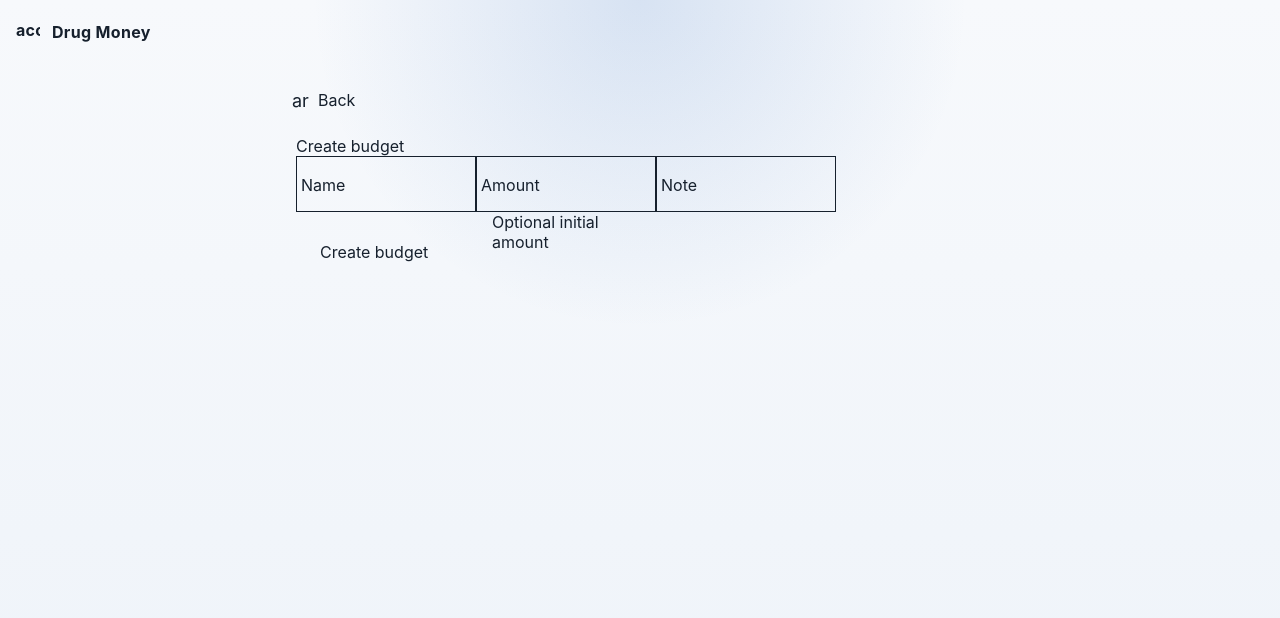
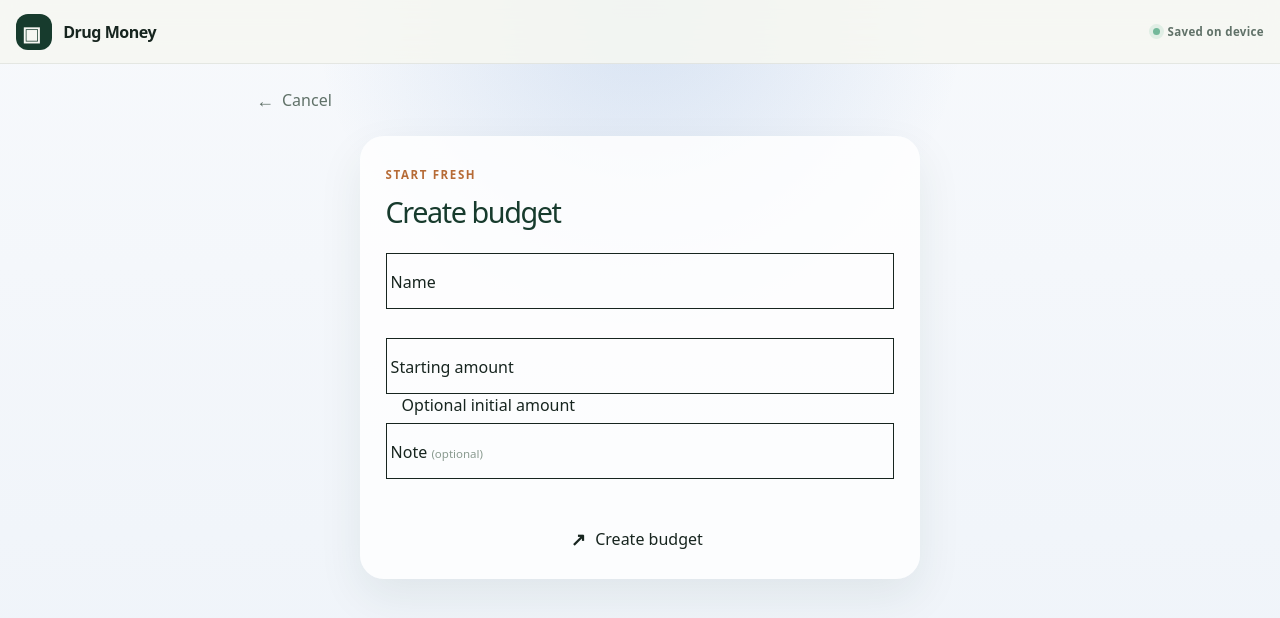
Before and after one commit to miadentdev/drug-money, an Angular app: page /budgets/new in a window 1280 px wide. Shown: the top 618 px of the page. Built offline with nearby package versions, Linux system fonts and the light colour scheme.

Commit message:
Improved ui

```diff
--- a/src/app/app.ts
+++ b/src/app/app.ts
@@ -1,16 +1,20 @@
 import { Component } from '@angular/core';
-import { RouterOutlet } from '@angular/router';
+import { RouterLink, RouterOutlet } from '@angular/router';
 import { MatToolbarModule } from '@angular/material/toolbar';
 import { MatIconModule } from '@angular/material/icon';
 
 @Component({
   selector: 'app-root',
-  imports: [RouterOutlet, MatToolbarModule, MatIconModule],
+  imports: [RouterLink, RouterOutlet, MatToolbarModule, MatIconModule],
   template: `
     <div class="app-shell">
-      <mat-toolbar color="primary" class="app-toolbar">
-        <mat-icon aria-hidden="true">account_balance_wallet</mat-icon>
-        <span>Drug Money</span>
+      <mat-toolbar class="app-toolbar">
+        <a class="brand" routerLink="/budgets" aria-label="Drug Money home">
+          <span class="brand-mark"><mat-icon aria-hidden="true">▣</mat-icon></span>
+          <span class="brand-name">Drug Money</span>
+        </a>
+        <span class="toolbar-spacer"></span>
+        <span class="offline-status"><span class="status-dot"></span> Saved on device</span>
       </mat-toolbar>
       <main class="app-main">
         <router-outlet />
--- a/src/app/features/budget-detail.component.ts
+++ b/src/app/features/budget-detail.component.ts
@@ -16,23 +16,27 @@ import { firstValueFrom } from 'rxjs';
   template: `
     @if (budget(); as item) {
       <section class="detail-layout">
-        <a mat-button routerLink="/budgets"><mat-icon>arrow_back</mat-icon> Back</a>
-        <mat-card>
+        <a class="back-link" mat-button routerLink="/budgets"><mat-icon>←</mat-icon> All budgets</a>
+        <mat-card class="balance-card">
           <mat-card-header>
-            <mat-card-title>{{ item.name }}</mat-card-title>
+            <div class="detail-heading">
+              <span class="eyebrow">Budget pocket</span>
+              <mat-card-title>{{ item.name }}</mat-card-title>
+            </div>
           </mat-card-header>
           <mat-card-content>
+            <span class="balance-label">Available balance</span>
             <div class="balance">{{ item.total / 100 | currency:'EUR':'symbol':'1.2-2' }}</div>
             <div class="actions">
-              <a mat-flat-button color="primary" [routerLink]="['/budgets', item.id, 'add']">Add money</a>
-              <a mat-stroked-button [routerLink]="['/budgets', item.id, 'remove']">Remove money</a>
-              <button mat-stroked-button type="button" (click)="rename()">Rename</button>
-              <button mat-stroked-button color="warn" type="button" (click)="removeBudget(item.id)">Delete</button>
+              <a mat-flat-button color="primary" [routerLink]="['/budgets', item.id, 'add']"><mat-icon>+</mat-icon> Add money</a>
+              <a mat-stroked-button [routerLink]="['/budgets', item.id, 'remove']"><mat-icon>−</mat-icon> Withdraw</a>
+              <button mat-icon-button type="button" (click)="rename()" aria-label="Rename budget"><mat-icon>✎</mat-icon></button>
+              <button mat-icon-button color="warn" type="button" (click)="removeBudget(item.id)" aria-label="Delete budget"><mat-icon>×</mat-icon></button>
             </div>
           </mat-card-content>
         </mat-card>
-        <mat-card>
-          <mat-card-header><mat-card-title>Transaction history</mat-card-title></mat-card-header>
+        <mat-card class="history-card">
+          <mat-card-header><mat-card-title>Recent activity</mat-card-title></mat-card-header>
           <mat-list>
             @for (tx of transactions(); track tx.id) {
               <mat-list-item>
--- a/src/app/features/budget-form-page.component.ts
+++ b/src/app/features/budget-form-page.component.ts
@@ -13,10 +13,13 @@ import { BudgetStore } from '../data-access/budget-store.service';
   imports: [ReactiveFormsModule, MatButtonModule, MatCardModule, MatFormFieldModule, MatInputModule, MatIconModule, RouterLink],
   template: `
     <section class="page-card">
-      <a mat-button routerLink="/budgets"><mat-icon>arrow_back</mat-icon> Back</a>
-      <mat-card>
+      <a class="back-link" mat-button routerLink="/budgets"><mat-icon>←</mat-icon> Cancel</a>
+      <mat-card class="form-card">
         <mat-card-header>
-          <mat-card-title>{{ title() }}</mat-card-title>
+          <div class="form-heading">
+            <span class="eyebrow">{{ mode() === 'create' ? 'Start fresh' : 'Update your pocket' }}</span>
+            <mat-card-title>{{ title() }}</mat-card-title>
+          </div>
         </mat-card-header>
         <mat-card-content>
           <form [formGroup]="form" (ngSubmit)="submit()">
@@ -28,19 +31,19 @@ import { BudgetStore } from '../data-access/budget-store.service';
               </mat-form-field>
             }
             <mat-form-field appearance="outline">
-              <mat-label>Amount</mat-label>
+              <mat-label>{{ mode() === 'remove' ? 'Amount to withdraw' : 'Starting amount' }}</mat-label>
               <input matInput formControlName="amount" inputmode="decimal" />
               <mat-hint>{{ amountHint() }}</mat-hint>
               <mat-error>Enter a positive amount like 12.50</mat-error>
             </mat-form-field>
             <mat-form-field appearance="outline">
-              <mat-label>Note</mat-label>
+              <mat-label>Note <span class="optional-label">(optional)</span></mat-label>
               <input matInput formControlName="note" />
             </mat-form-field>
             @if (error()) {
               <p class="error">{{ error() }}</p>
             }
-            <button mat-flat-button color="primary" type="submit">{{ actionLabel() }}</button>
+            <button class="submit-button" mat-flat-button color="primary" type="submit"><mat-icon>{{ mode() === 'remove' ? '↙' : '↗' }}</mat-icon> {{ actionLabel() }}</button>
           </form>
         </mat-card-content>
       </mat-card>
--- a/src/app/features/budgets-list.component.ts
+++ b/src/app/features/budgets-list.component.ts
@@ -12,28 +12,32 @@ import { BudgetStore } from '../data-access/budget-store.service';
   template: `
     <section class="list-layout">
       <div class="hero">
+        <p class="eyebrow">Your money, your rules</p>
         <h1>Budgets</h1>
-        <p>Track multiple pockets of money locally, offline, and on device.</p>
+        <p class="hero-copy">Simple pockets for the money you want to keep track of.</p>
       </div>
       @if (budgets().length === 0) {
         <mat-card class="empty-state">
-          <mat-icon>savings</mat-icon>
+          <div class="empty-icon"><mat-icon>◒</mat-icon></div>
           <h2>No budgets yet</h2>
-          <p>Create your first budget to start tracking deposits and withdrawals.</p>
-          <a mat-flat-button color="primary" routerLink="/budgets/new">Create budget</a>
+          <p>Create your first pocket and start building a clearer picture of your spending.</p>
+          <a mat-flat-button color="primary" routerLink="/budgets/new"><mat-icon>+</mat-icon> Create budget</a>
         </mat-card>
       } @else {
         <div class="budget-list">
           @for (budget of budgets(); track budget.id) {
             <a class="budget-card" [routerLink]="['/budgets', budget.id]">
-              <mat-card>
+              <mat-card class="budget-card-surface">
+                <div class="card-accent"></div>
                 <div class="budget-row">
                   <div>
+                    <span class="card-label">Pocket</span>
                     <h2>{{ budget.name }}</h2>
-                    <p>{{ budget.transactionCount }} transaction(s)</p>
+                    <p>{{ budget.transactionCount }} {{ budget.transactionCount === 1 ? 'transaction' : 'transactions' }}</p>
                   </div>
-                  <strong>{{ budget.total / 100 | currency:'EUR':'symbol':'1.2-2' }}</strong>
+                  <strong class="budget-total">{{ budget.total / 100 | currency:'EUR':'symbol':'1.2-2' }}</strong>
                 </div>
+                <mat-icon class="card-arrow">→</mat-icon>
               </mat-card>
             </a>
           }
--- a/src/styles.scss
+++ b/src/styles.scss
@@ -1,8 +1,8 @@
 :root {
   color-scheme: light;
-  font-family: Inter, system-ui, -apple-system, BlinkMacSystemFont, 'Segoe UI', sans-serif;
-  background: #eef3f9;
-  color: #16202d;
+  font-family: 'Manrope', system-ui, sans-serif;
+  background: #f6f7f2;
+  color: #17251f;
 }
 
 html, body {
@@ -23,7 +23,78 @@ button, input {
   font: inherit;
 }
 
+mat-icon { font-weight: 700; }
+
 .page-card, .detail-layout, .list-layout {
-  max-width: 720px;
+  max-width: 760px;
   margin: 0 auto;
 }
+
+.app-toolbar {
+  background: rgba(246, 247, 242, .86) !important;
+  color: #17251f !important;
+  border-bottom: 1px solid rgba(23, 37, 31, .08);
+  backdrop-filter: blur(18px);
+}
+.brand { display: inline-flex; align-items: center; gap: .7rem; font-weight: 800; letter-spacing: -.03em; }
+.brand-mark { display: grid; place-items: center; width: 36px; height: 36px; border-radius: 12px; color: #f6f7f2; background: #173b2d; }
+.brand-mark mat-icon { font-size: 20px; }
+.toolbar-spacer { flex: 1; }
+.offline-status { display: inline-flex; align-items: center; gap: .45rem; color: #607168; font-size: .72rem; font-weight: 700; letter-spacing: .03em; }
+.status-dot { width: 7px; height: 7px; border-radius: 50%; background: #73b89a; box-shadow: 0 0 0 4px rgba(115,184,154,.16); }
+.app-main { max-width: 1120px; margin: auto; padding: clamp(1.5rem, 4vw, 3.5rem) clamp(1rem, 4vw, 2.5rem) 6rem; }
+.hero { margin: 1rem 0 2.2rem; }
+.eyebrow { color: #b66b36; font-size: .72rem; font-weight: 800; letter-spacing: .14em; text-transform: uppercase; }
+.hero h1 { margin: .55rem 0 .65rem; color: #173b2d; font-size: clamp(2.3rem, 7vw, 4.3rem); letter-spacing: -.075em; line-height: .98; }
+.hero-copy { max-width: 32rem; margin: 0; color: #607168; font-size: 1rem; line-height: 1.6; }
+.empty-state, .budget-card-surface, .balance-card, .history-card, .form-card { border: 1px solid rgba(23, 59, 45, .09); border-radius: 24px !important; box-shadow: 0 18px 45px rgba(30, 62, 48, .08) !important; background: rgba(255,255,255,.82) !important; }
+.empty-state { display: flex; align-items: center; text-align: center; padding: 3.5rem 1.5rem; }
+.empty-icon { display: grid; place-items: center; width: 68px; height: 68px; margin-bottom: 1rem; border-radius: 22px; color: #b66b36; background: #f7e8d8; }
+.empty-state h2 { margin: 0 0 .55rem; color: #173b2d; letter-spacing: -.04em; }
+.empty-state p { max-width: 27rem; margin: 0 auto 1.5rem; color: #607168; line-height: 1.55; }
+.empty-state a mat-icon, .actions mat-icon, .submit-button mat-icon { font-size: 18px; vertical-align: middle; }
+.budget-list { display: grid; grid-template-columns: repeat(auto-fit, minmax(270px, 1fr)); gap: 1rem; }
+.budget-card { display: block; transition: transform .2s ease, filter .2s ease; }
+.budget-card:hover { transform: translateY(-3px); filter: brightness(.99); }
+.budget-card-surface { position: relative; overflow: hidden; padding: 1.35rem !important; }
+.card-accent { width: 42px; height: 5px; margin-bottom: 1.4rem; border-radius: 10px; background: #d7864b; }
+.budget-row { display: flex; align-items: end; justify-content: space-between; gap: 1rem; }
+.card-label, .balance-label { color: #8a9b90; font-size: .7rem; font-weight: 800; letter-spacing: .1em; text-transform: uppercase; }
+.budget-row h2 { margin: .35rem 0 .3rem; color: #173b2d; letter-spacing: -.035em; }
+.budget-row p { margin: 0; color: #718078; font-size: .82rem; }
+.budget-total { color: #173b2d; font-family: 'DM Mono', monospace; font-size: 1.05rem; white-space: nowrap; }
+.card-arrow { position: absolute; right: 1.25rem; bottom: 1.1rem; color: #b9c8bf; font-size: 19px; }
+.fab { position: fixed; right: 1.25rem; bottom: 1.25rem; box-shadow: 0 10px 24px rgba(23,59,45,.25); }
+.detail-layout, .page-card { display: grid; gap: 1rem; }
+.back-link { width: fit-content; padding-left: 0 !important; color: #607168 !important; }
+.balance-card { overflow: hidden; background: linear-gradient(135deg, #173b2d, #285b46) !important; color: #f6f7f2; }
+.balance-card mat-card-header { padding: 1.5rem 1.5rem .5rem; }
+.detail-heading mat-card-title { margin-top: .5rem; color: #fff; font-size: clamp(1.5rem, 5vw, 2.3rem); letter-spacing: -.05em; }
+.balance-card .eyebrow { color: #a8d1b9; }
+.balance-card mat-card-content { padding: .8rem 1.5rem 1.5rem; }
+.balance-label { color: #a8d1b9; }
+.balance { margin: .35rem 0 1.5rem; font-family: 'DM Mono', monospace; font-size: clamp(2.2rem, 8vw, 4rem); letter-spacing: -.08em; }
+.actions { display: flex; flex-wrap: wrap; align-items: center; gap: .6rem; }
+.actions .mat-mdc-button-base { min-height: 42px; }
+.balance-card .actions a:first-child { background: #e6ad72; color: #173b2d; }
+.balance-card .actions a:nth-child(2) { color: #fff; border-color: rgba(255,255,255,.35); }
+.balance-card .actions button { color: #d7e8dc; }
+.history-card mat-card-header { padding: 1.35rem 1.35rem .5rem; }
+.history-card mat-card-title { color: #173b2d; font-size: 1.1rem; }
+.history-card mat-list { padding: 0 .7rem .7rem; }
+.form-card { max-width: 560px; width: 100%; justify-self: center; }
+.form-card mat-card-header { padding: 1.6rem 1.6rem .6rem; }
+.form-heading mat-card-title { margin-top: .5rem; color: #173b2d; font-size: 1.8rem; letter-spacing: -.05em; }
+.form-card mat-card-content { padding: .8rem 1.6rem 1.6rem; }
+.form-card form { display: grid; gap: .45rem; }
+.form-card mat-form-field { width: 100%; }
+.optional-label { color: #8a9b90; font-size: .72rem; }
+.submit-button { min-height: 48px; margin-top: .4rem; }
+.error { padding: .8rem 1rem; border-radius: 12px; color: #a23f36; background: #fce9e6; font-size: .85rem; }
+.empty-copy { padding: 0 1rem 1rem; color: #718078; }
+
+@media (min-width: 700px) {
+  .app-main { padding-top: 4rem; }
+  .hero { margin-top: 0; }
+  .empty-state { padding: 5rem 2rem; }
+}
```
Also changed, not shown: 1 other file (tests, documents, lock files or other folders).
